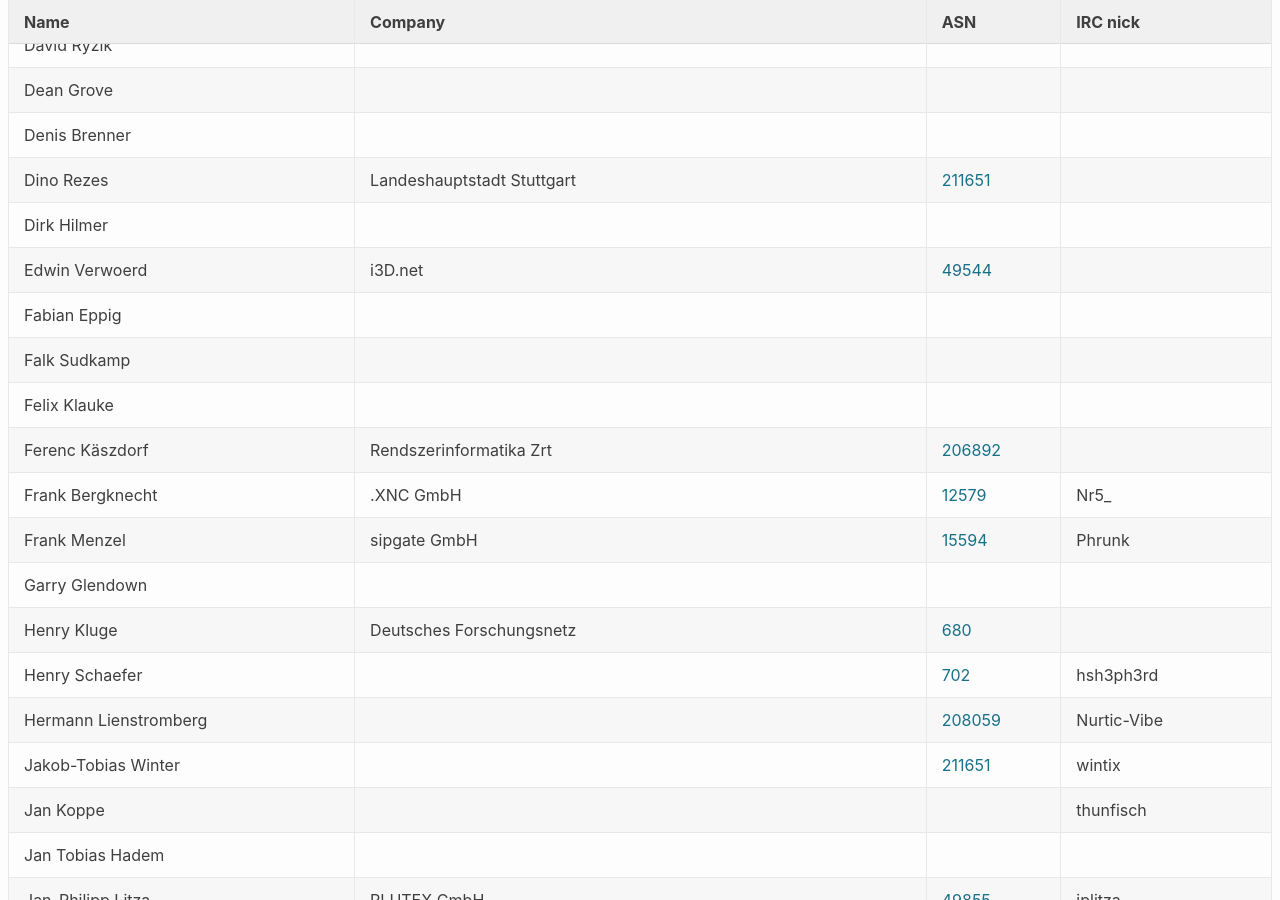
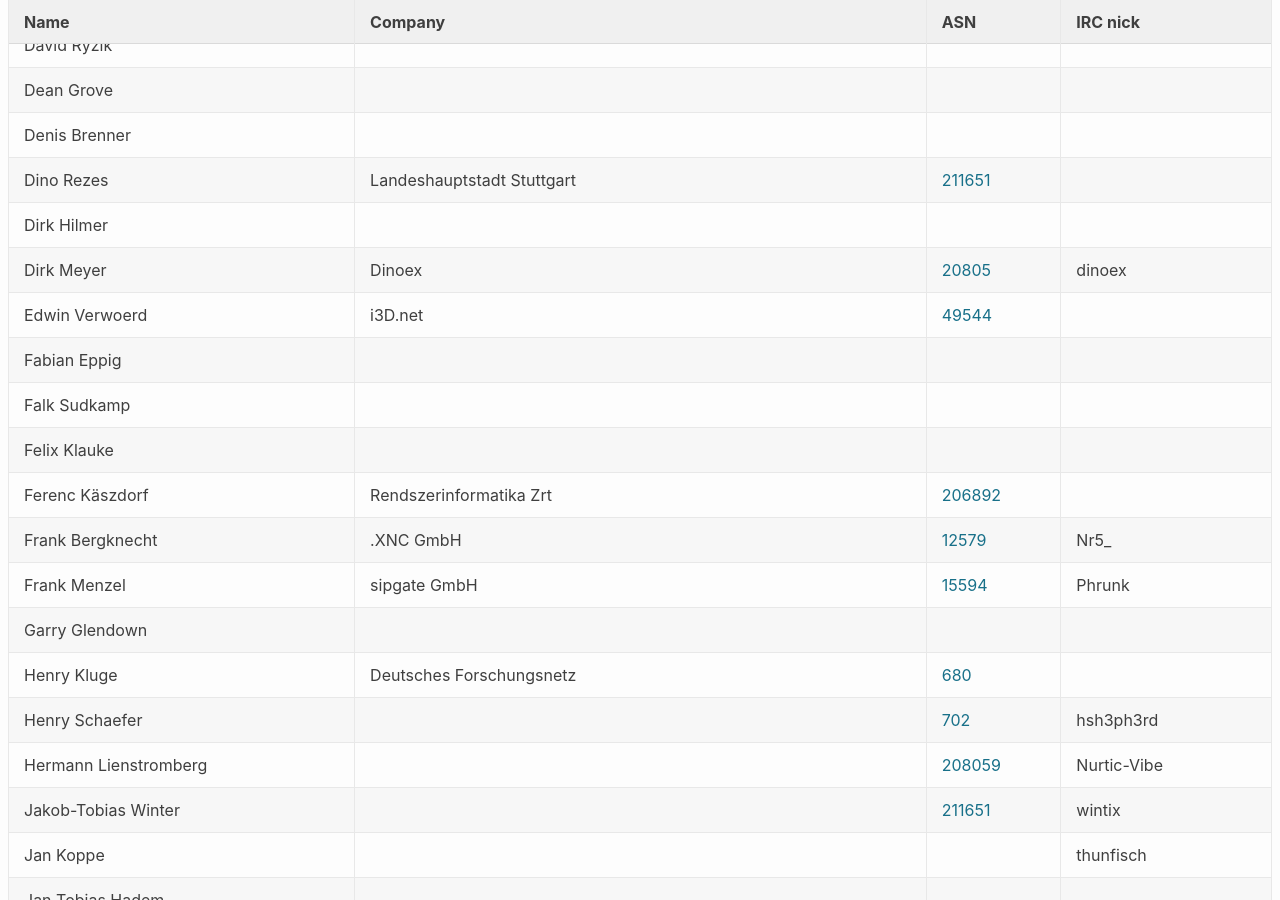
Before and after one commit to denog/pretix-attendeelist, a Jekyll site: the page built from denog14/index.md, in a window 1280 px wide and 900 px high, scrolled down 12669 px. Built offline with Jekyll 4.4.1, drawn with Linux system fonts in a browser that asks for light colours.

Commit message:
Latest data: Thu Oct 27 12:16:25 UTC 2022

```diff
--- a/_data/attendees_denog14_remote.json
+++ b/_data/attendees_denog14_remote.json
@@ -136,6 +136,12 @@
     "company": null,
     "irc": null,
     "asn": null
+  },
+  {
+    "name": "Dirk Meyer",
+    "company": "Dinoex",
+    "irc": "dinoex",
+    "asn": "20805"
   },
   {
     "name": "Edwin Verwoerd",
@@ -559,13 +565,13 @@
   },
   {
     "name": "Robert Leichssenring",
-    "company": null,
+    "company": "DE-CIX",
     "irc": null,
     "asn": "6695"
   },
   {
     "name": "Robert Leichssenring",
-    "company": "DE-CIX",
+    "company": null,
     "irc": null,
     "asn": "6695"
   },
```
